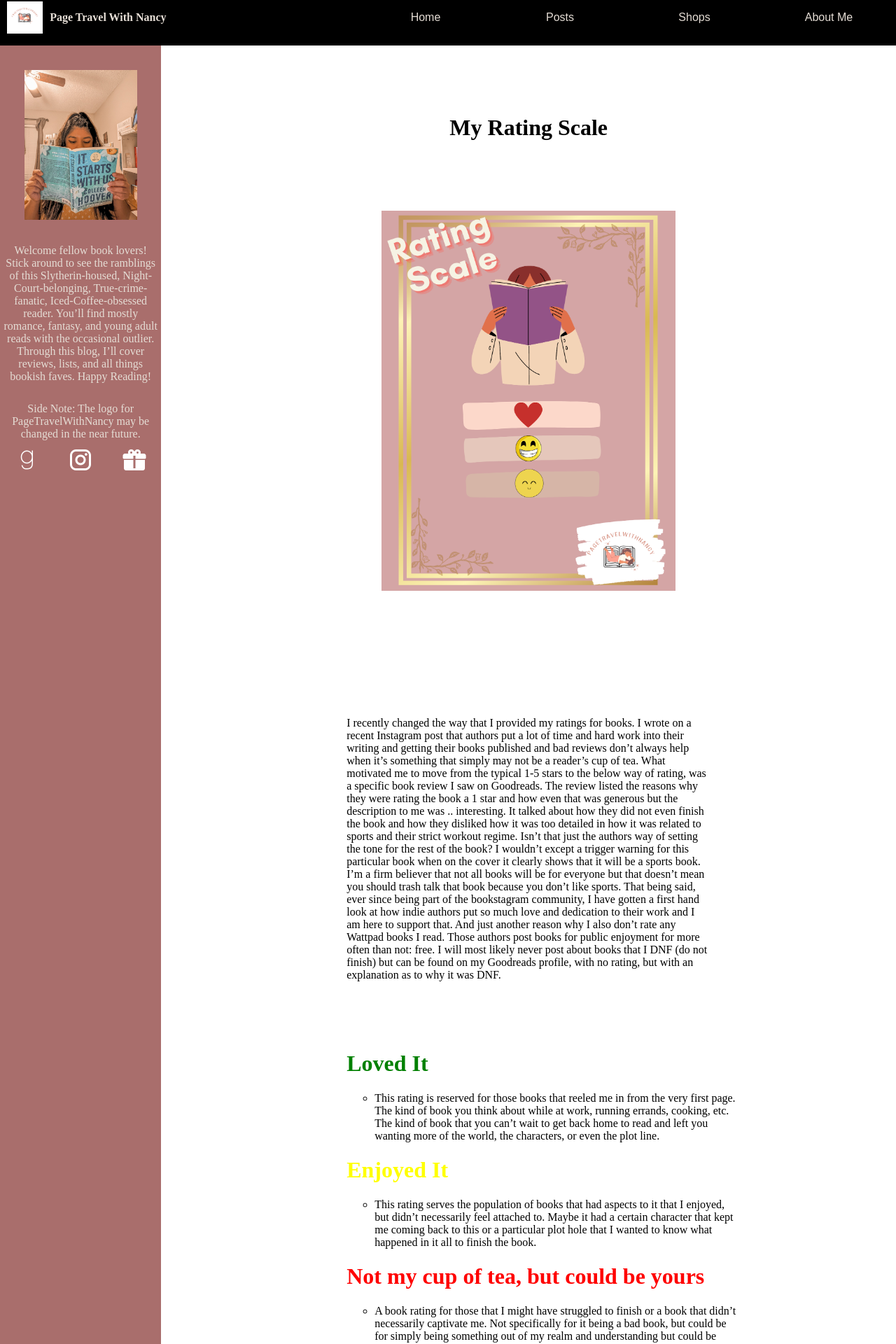
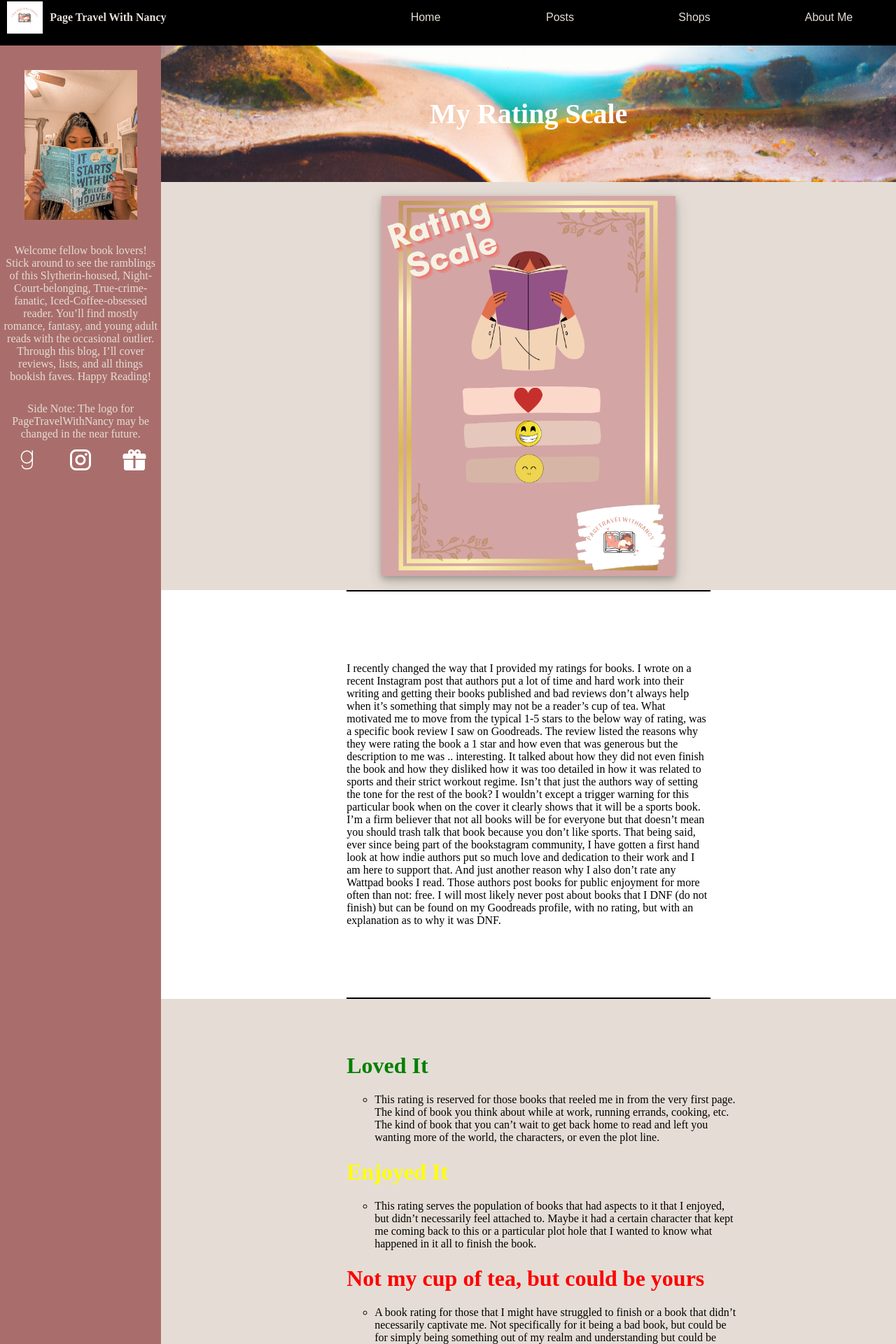
Before and after one commit to zjs6631/pagetravelwithnancy, a React (Create React App) app: page /scale in a window 1280 px wide. Shown: the part 15-1935 px from the top of the page at 70% size. Built offline with nearby package versions, Linux system fonts and the light colour scheme.

Commit message:
added comments to post page need solve rerendering

```diff
--- a/package.json
+++ b/package.json
@@ -6,6 +6,7 @@
     "@testing-library/jest-dom": "^5.16.5",
     "@testing-library/react": "^13.4.0",
     "@testing-library/user-event": "^13.5.0",
+    "date-fns": "^2.29.3",
     "react": "^18.2.0",
     "react-dom": "^18.2.0",
     "react-router-dom": "^6.5.0",
--- a/src/components/Home.js
+++ b/src/components/Home.js
@@ -74,18 +74,24 @@ const Home = () =>{
                 <img src={currentlyReading2} />
             </div>
             <div id='HomeThreeLinks' className='hidden'>
+
                 <div className='threelinks'>
                     <div id='ratingScale'></div>
                     <h3>See My Rating Scale Here</h3>
                 </div>
+
+
                 <div className='threelinks'>
                     <div id='wrapup'></div>
                     <h3>Want to know what I read in 2022?</h3>
                 </div>
+
+
                 <div className='threelinks'>
                     <div id='aboutmeicon'></div>
                     <h3>Learn more about me!</h3>
                 </div>
+
             </div>
             <Link to={`/post`} state={{post:posts[0]}}>
                 <div id='newestPost' className='hidden'>
--- a/src/components/Post.js
+++ b/src/components/Post.js
@@ -1,13 +1,58 @@
 import React, { useEffect, useState } from 'react';
 import { useLocation } from 'react-router-dom';
 import uniqid from 'uniqid';
-import currentlyReading2 from '../images/currentlyReading2.png';
-import NewestPost from '../images/NewestPost.png';
-import {Link} from 'react-router-dom';
+import {format} from "date-fns";
 
 const Post = (props) =>{
 
+    const location = useLocation();
+    const {post} = location.state || {};
+
+    const [comments, setComments] = useState([]);
+
+    const [currComment, setCurrComment] = useState('');
+
+    function handleChange(event) {
+        setCurrComment(event.target.value);
+        console.log(event.target.value);
+    }
+
+    function handleSubmit(event){
+        fetch(`http://localhost:3000/blog-posts/${post._id}`, {method: 'post',
+        dataType: 'json',
+        headers: {
+          'Accept': 'application/json',
+          'Content-Type': 'application/json'
+        },
+        body: {
+            comment: currComment,
+            postID: post._id,
+        }});
+
+    }
+
+
+
+
     useEffect(()=>{
+
+        fetch(`http://localhost:3000/blog-posts/${post._id}`, {method: 'get',
+        dataType: 'json',
+        headers: {
+          'Accept': 'application/json',
+          'Content-Type': 'application/json'
+        }})
+            .then(response => response.json()
+            )
+            .then(response => {
+                setComments(response.comments);
+
+
+            })
+            .catch((err) =>{
+                console.log(err.message);
+            })
+
         const observer2 = new IntersectionObserver((entires)=>{
             entires.forEach((entry)=>{
                 if(entry.isIntersecting){
@@ -24,10 +69,9 @@ const Post = (props) =>{
 
 
 
-    const location = useLocation();
-    const {post} = location.state;
 
-    console.log(post);
+
+
 
     return(
 
@@ -40,6 +84,24 @@ const Post = (props) =>{
             <div className='postBody'>
                 <p>{post.body}</p>
             </div>
+            <div className='postComments'>
+                <h4 id='commentHeader'>Comments</h4>
+                {comments.map((comment)=>{
+                    return(
+                        <div className='comment' key={uniqid()}>
+                        <p>{comment.authorID.username}</p>
+                        <p>{format(new Date(comment.createdAt), 'PPpp')}</p>
+                        <p>{comment.comment}</p>
+                        </div>
+                    )
+                })}
+            </div>
+            <div className='commentForm'>
+                <form onSubmit={handleSubmit}>
+                    <input type='text' name='comment' value={currComment} onChange={handleChange} />
+                    <input type='submit' value='Submit'/>
+                </form>
+            </div>
         </div>
     )
 }
--- a/src/components/RatingScale.js
+++ b/src/components/RatingScale.js
@@ -1,5 +1,6 @@
 import React, {useEffect} from "react";
 import ratingScale from "../images/Rating_System.png"
+
 
 const RatingScale = () =>{
 
@@ -23,14 +24,14 @@ const RatingScale = () =>{
 
     return(
         <div id="scalePageContainer">
-            <div id="scaleTitle"><h1>My Rating Scale</h1></div>
-            <div id="scaleImg"><img src={ratingScale} alt='my rating scale'/></div>
-            <div id="scaleDescript">
+            <div id="scaleTitle" className="hidden"><h1>My Rating Scale</h1></div>
+            <div id="scaleImg" className="hiddenright"><img src={ratingScale} alt='my rating scale'/></div>
+            <div id="scaleDescript" className="hidden">
                 <p>I recently changed the way that I provided my ratings for books. I wrote on a recent Instagram post that authors put a lot of time and hard work into their writing and getting their books published and bad reviews don’t always help when it’s something that simply may not be a reader’s cup of tea. What motivated me to move from the typical 1-5 stars to the below way of rating, was a specific book review I saw on Goodreads. The review listed the reasons why they were rating the book a 1 star and how even that was generous but the description to me was .. interesting. It talked about how they did not even finish the book and how they disliked how it was too detailed in how it was related to sports and their strict workout regime. Isn’t that just the authors way of setting the tone for the rest of the book? I wouldn’t except a trigger warning for this particular book when on the cover it clearly shows that it will be a sports book.
 
 I’m a firm believer that not all books will be for everyone but that doesn’t mean you should trash talk that book because you don’t like sports. That being said, ever since being part of the bookstagram community, I have gotten a first hand look at how indie authors put so much love and dedication to their work and I am here to support that. And just another reason why I also don’t rate any Wattpad books I read. Those authors post books for public enjoyment for more often than not: free. I will most likely never post about books that I DNF (do not finish) but can be found on my Goodreads profile, with no rating, but with an explanation as to why it was DNF.</p>
             </div>
-            <div id="scaleListDiv">
+            <div id="scaleListDiv" className="hiddenright">
                 <ul id="scaleList">
                     <li>
                         <h1 id="listHeader1">Loved It</h1>
--- a/src/styles/RatingScale.css
+++ b/src/styles/RatingScale.css
@@ -1,32 +1,62 @@
 #scalePageContainer{
     display: grid;
-    grid-template-rows: 1fr 3fr 2fr 2fr 150px;
+    grid-template-rows: 1fr 3fr 3fr 3fr 150px;
     justify-items: center;
+    margin: 0;
 }
 
 #scaleTitle{
+    background-image: url("../images/openBookBanner.png");
+    background-position: center;
+    background-size: cover;
+
+    width: 100%;
     display: grid;
     justify-items: center;
     align-items: center;
 }
 
+#scaleTitle h1{
+    color: white;
+    margin: 0;
+    font-size: 2.5rem;
+}
+
 #scaleImg{
+    padding-top: 20px;
+    padding-bottom: 20px;
     display: grid;
     justify-items: center;
+    background-color: #E5DDD5;
+
 }
 
 #scaleImg img{
     max-width: 40%;
+    box-shadow: 0 4px 8px 0 rgba(0, 0, 0, 0.2), 0 6px 20px 0 rgba(0, 0, 0, 0.19);
 }
 
 #scaleDescript{
     display: grid;
     justify-items: center;
+    align-items: center;
+    border-top-style: solid;
+    border-top-width: 2px;
+    border-bottom-style: solid;
+    border-bottom-width: 2px;
 }
 
 #scaleDescript p{
 
     max-width: 65ch;
+}
+
+#scaleListDiv{
+    display: grid;
+    justify-items: center;
+    align-items: center;
+    background-color: #E5DDD5;
+    width: 100%;
 }
 
 #scaleList{
```
Also changed, not shown: src/images/openBookBanner.png (added), 1 other file (tests, documents, lock files or other folders).
